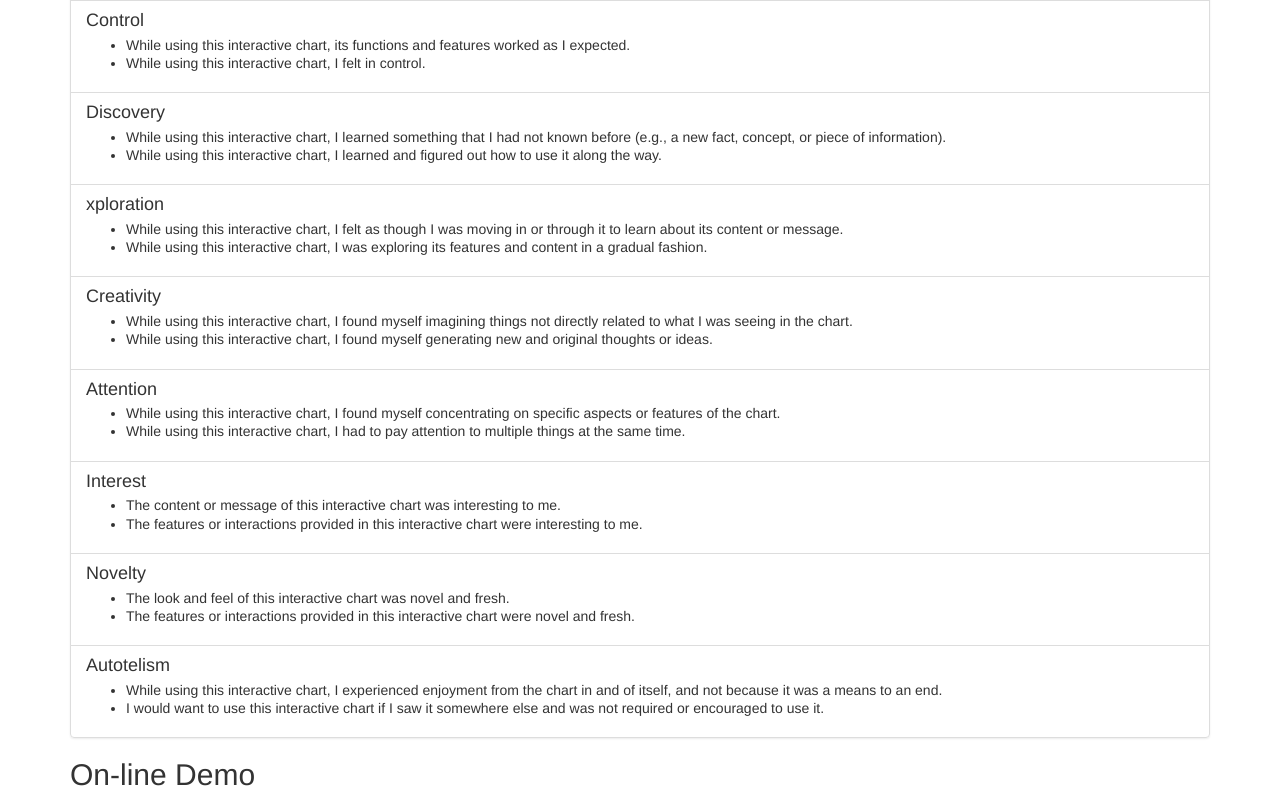
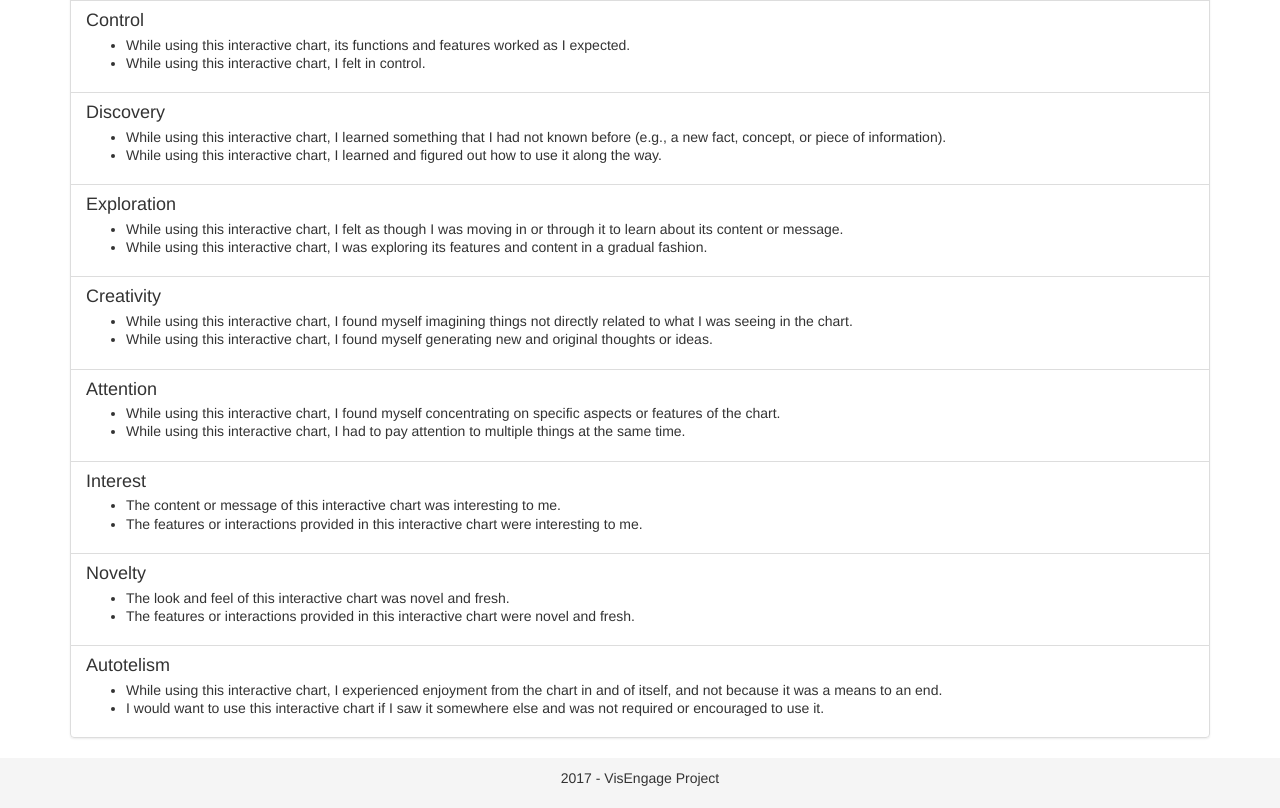
Before and after one commit to yahsin/yahsin.github.io, a plain HTML site: page VisEngage/index.html in a window 1280 px wide. Shown: the part 843-1651 px from the top of the page. Drawn offline with nearby package versions, Linux system fonts and the light colour scheme.

Commit message:
add footer
Also fix some typo

```diff
--- a/VisEngage/index.html
+++ b/VisEngage/index.html
@@ -3,14 +3,24 @@
 <head>
 	<title>VisEngage Project</title>
 </head>
-<!-- Latest compiled and minified CSS -->
 <link rel="stylesheet" href="https://maxcdn.bootstrapcdn.com/bootstrap/3.3.7/css/bootstrap.min.css" integrity="sha384-BVYiiSIFeK1dGmJRAkycuHAHRg32OmUcww7on3RYdg4Va+PmSTsz/K68vbdEjh4u" crossorigin="anonymous">
 
-<!-- Optional theme -->
 <link rel="stylesheet" href="https://maxcdn.bootstrapcdn.com/bootstrap/3.3.7/css/bootstrap-theme.min.css" integrity="sha384-rHyoN1iRsVXV4nD0JutlnGaslCJuC7uwjduW9SVrLvRYooPp2bWYgmgJQIXwl/Sp" crossorigin="anonymous">
 
-<!-- Latest compiled and minified JavaScript -->
 <script src="https://maxcdn.bootstrapcdn.com/bootstrap/3.3.7/js/bootstrap.min.js" integrity="sha384-Tc5IQib027qvyjSMfHjOMaLkfuWVxZxUPnCJA7l2mCWNIpG9mGCD8wGNIcPD7Txa" crossorigin="anonymous"></script>
+
+<style type="text/css">
+
+.footer {
+  bottom: 0;
+  width: 100%;
+  /* Set the fixed height of the footer here */
+  height: 50px;
+  line-height: 40px; /* Vertically center the text there */
+  background-color: #f5f5f5;
+}
+</style>
+
 <body>
 <!-- Fixed navbar -->
     <nav class="navbar navbar-inverse navbar-fixed-top">
@@ -27,12 +37,13 @@
         <div id="navbar" class="navbar-collapse collapse">
           <ul class="nav navbar-nav">
             <li class="active"><a href="#">Home</a></li>
-            <li><a href="#about">About</a></li>
-            <li><a href="#contact">Contact</a></li>
+            <!-- <li><a href="#about">About</a></li>
+            <li><a href="#contact">Contact</a></li> -->
           </ul>
         </div><!--/.nav-collapse -->
       </div>
     </nav>
+
 
 <div class="container theme-showcase" role="main">
 	<div class="jumbotron">
@@ -87,7 +98,7 @@
 		</div>
 
 		<div class="list-group-item">
-		<h4 class="list-group-item-heading">xploration</h4>
+		<h4 class="list-group-item-heading">Exploration</h4>
 			<ul>
 				<li class="list-group-item-text">While using this interactive chart, I felt as though I was moving in or through it to learn about its content or message.</li>
 				<li class="list-group-item-text">While using this interactive chart, I was exploring its features and content in a gradual fashion. </li>
@@ -132,8 +143,15 @@
 		</div>
 	</div>
 
-	<h2>On-line Demo</h2>
+
 </div>
+
+<!-- Fixed footer -->
+<footer class="footer">
+    <div class="container">
+      <p class="text-center">2017 - VisEngage Project</p>
+    </div>
+</footer>
 
 </body>
 </html>
```
